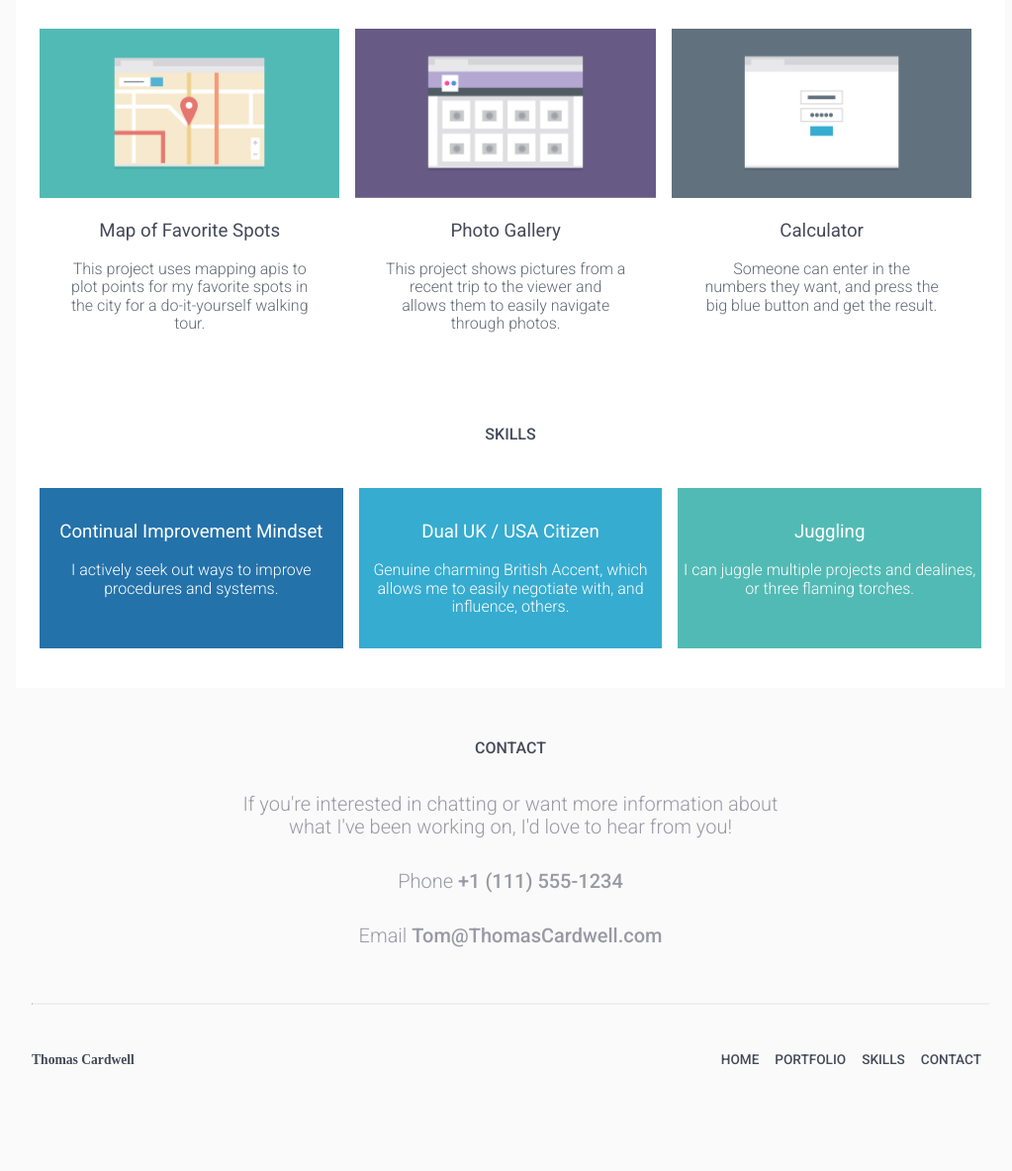
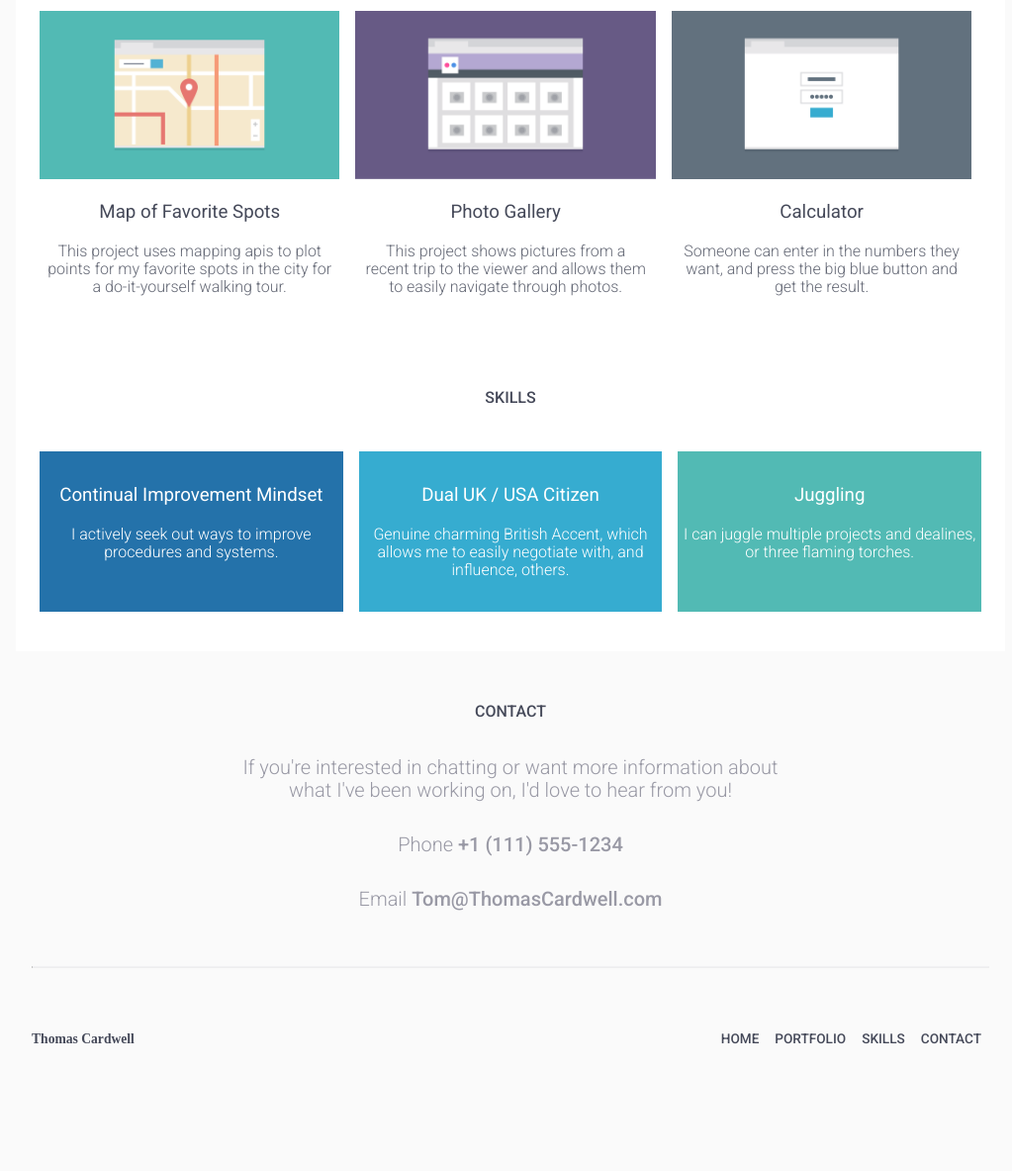
Before and after one commit to tdgcardwell/Mobile-first-Responsive-Layout, a plain HTML site: page index.html in a window 1280 px wide. Shown: the part 866-2049 px from the top of the page at 99% size, without its empty margins (124-1147 px from the left). After the commit the page ends 2028 px from the top, so only its background shows below. Drawn offline with Linux system fonts and the light colour scheme; a web font is replaced by a local one.

Commit message:
portfolio text & footer padding
width of #Portfolio li p now wider:
text fits on three lines - neater.

footer needed a little top padding

```diff
--- a/css/styles.css
+++ b/css/styles.css
@@ -137,7 +137,7 @@ strong {
 /* ============= Footer ============= */
 footer {
   margin-top: -1rem;
-  padding-top: 0;
+  padding-top: 1rem;
   padding-bottom: 5rem;
   display: flex;
   align-items: center;
@@ -294,6 +294,10 @@ h4 {
     box-shadow: 0 0 2.25rem #cbd1d7;
   }
 
+  #Portfolio li p {
+    width: 95%;
+  }
+
   header {
     padding-bottom: 4rem;
   }
```
